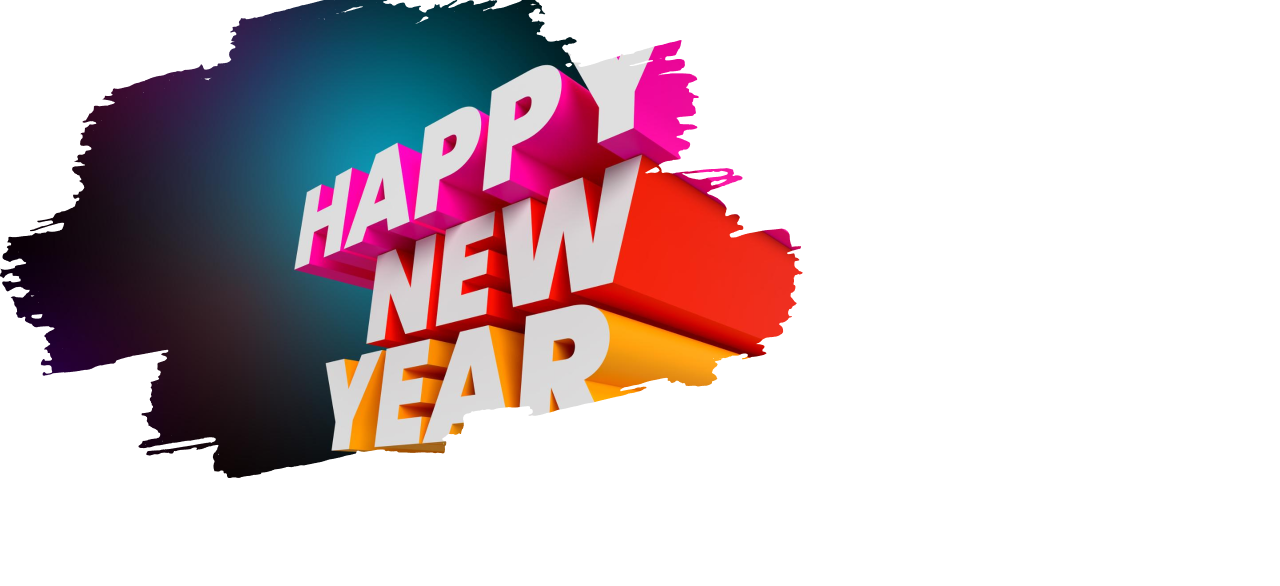
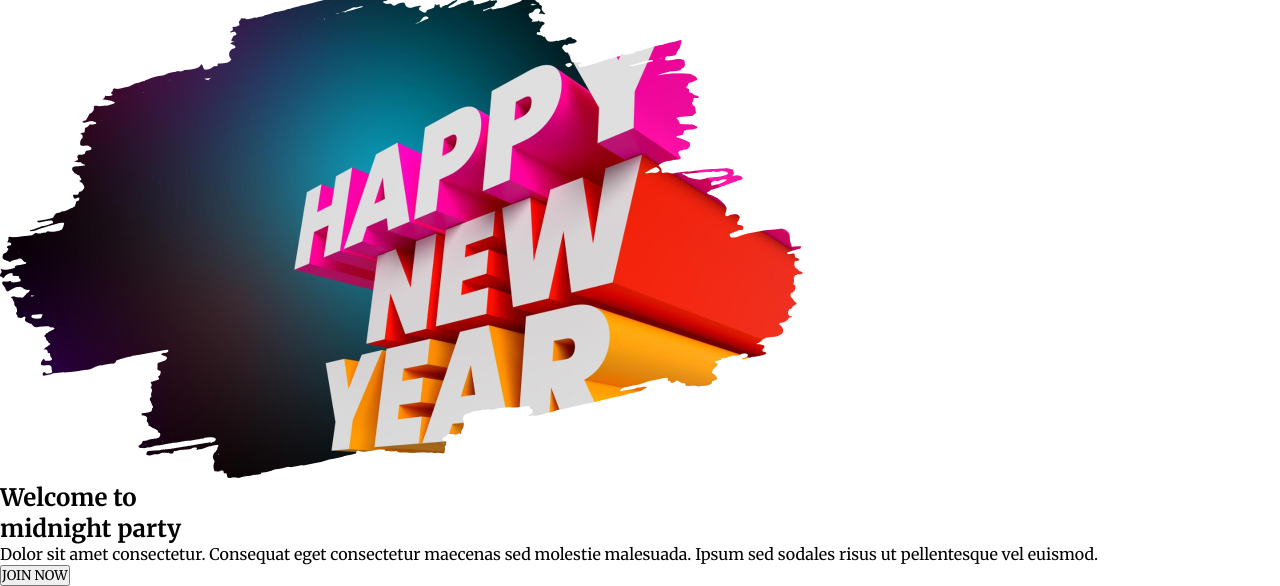
Before and after one commit to JosimHossain1/new-year-new-mission, a plain HTML site: page index.html in a window 1280 px wide. Shown: the part 230-816 px from the top of the page. Drawn offline with Linux system fonts and the light colour scheme.

Commit message:
Party banner section HTML Structure

```diff
--- a/index.html
+++ b/index.html
@@ -31,6 +31,16 @@
                 <h3 class="sub-title">ALL CATEGORIES</h3>
                 <img src="assets/NewYearPhoto.png" alt="New Year Photo">
             </section>
+
+            <!-- Party Banner Section -->
+            <section class="party_banner">
+                <div class="overlay">
+                    <h1>Welcome to <br> midnight party</h1>
+                    <p >Dolor sit amet consectetur. Consequat eget consectetur maecenas sed molestie malesuada. Ipsum sed sodales risus ut pellentesque vel euismod. </p>
+                    <button class="btn">JOIN NOW</button>
+                </div>
+            </section>
+
         </div>
     </main>
 
```
